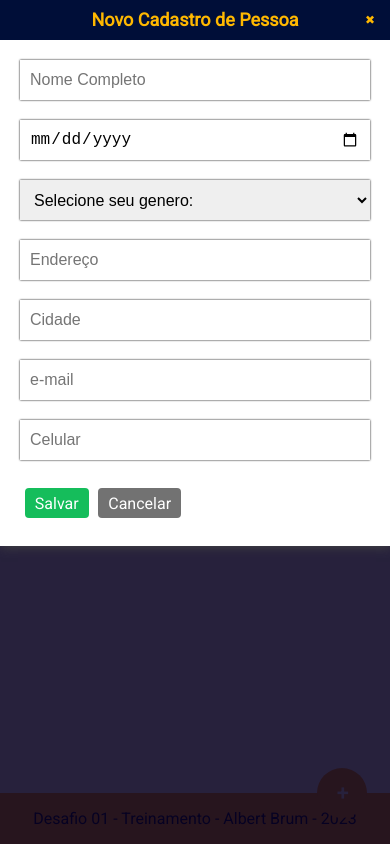
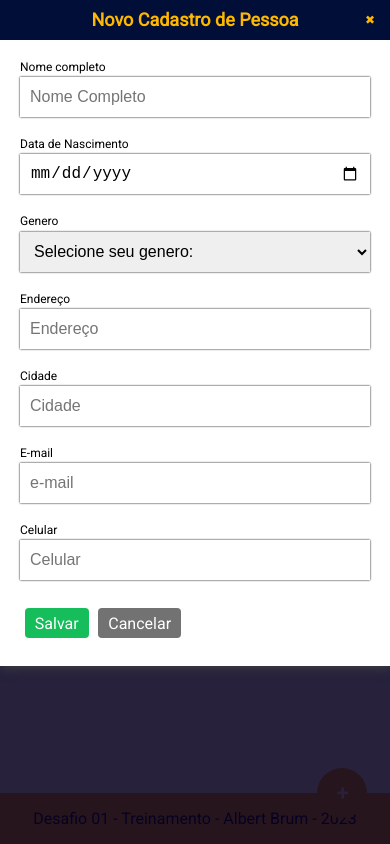
Before and after one commit to albertbrum/treinamento-desafio-01, a plain HTML site: page app-register-people.html in a window 390 px wide. Both pictures are taken after a click on the button "+ Novo". Drawn offline with Linux system fonts and the light colour scheme.

Commit message:
Melhorias no formulário de Cadastro de pessoas
- Aprimoramento na responsividade no formulário de cadastro de pessoas.
- Inserção de "labels" nos campos do formulário de cadastro de pessoas.

```diff
--- a/app-register-people.html
+++ b/app-register-people.html
@@ -1,5 +1,6 @@
 <!DOCTYPE html>
 <html lang="pt-BR">
+
 <head>
     <meta charset="UTF-8">
     <meta http-equiv="X-UA-Compatible" content="IE=edge">
@@ -11,6 +12,7 @@
     <link rel="stylesheet" href="css/modal.css">
     <title>Cadastro de Pessoas</title>
 </head>
+
 <body>
     <header class="header">
         <nav class="header__menu">
@@ -45,17 +47,43 @@
                     <span class="modal-close" id="modalClose" onclick="closeModal()">&#10006;</span>
                 </header>
                 <form class="modal-form" id="formPerson">
-                    <input type="text" class="modal-field" id="name" data-index="new" placeholder="Nome Completo" maxlength="40" required>
-                    <input type="date"  class="modal-field" id="dateOfBirth" placeholder="Data Nascimento" min="01-01-1900" max="12-31-2023" required>
+                    <div class="content-fields">
+                        <label class="label-field">Nome completo</label>
+                        <input type="text" class="modal-field" id="name" data-index="new" placeholder="Nome Completo"
+                            maxlength="40" required>
+                    </div>
+                    <div class="content-fields">
+                        <label class="label-field">Data de Nascimento</label>
+                        <input type="date" class="modal-field" id="dateOfBirth" placeholder="Data Nascimento"
+                            min="01-01-1900" max="12-31-2023" required>
+                    </div>
+                    <div class="content-fields">
+                        <label class="label-field">Genero</label>
                         <select class="modal-field" id="gender" required>
                             <option value="">Selecione seu genero:</option>
                             <option value="Masculino">Masculino</option>
                             <option value="Feminino">Feminino</option>
                         </select>
-                    <input type="text" class="modal-field" id="address" placeholder="Endereço" maxlength="50" required>
+                    </div>
+                    <div class="content-fields"><label class="label-field">Endereço</label>
+                        <input type="text" class="modal-field" id="address" placeholder="Endereço" maxlength="50"
+                            required>
+                    </div>
+                    <div class="content-fields">
+                        <label class="label-field">Cidade</label>
                         <input type="text" class="modal-field" id="city" placeholder="Cidade" maxlength="30" required>
+                    </div>
+
+
+                    <div class="content-fields">
+                        <label class="label-field">E-mail</label>
                         <input type="email" class="modal-field" id="email" placeholder="e-mail" maxlength="15" required>
-                    <input type="text" class="modal-field" id="mobile" placeholder="Celular" maxlength="15" size="15" required>
+                    </div>
+                    <div class="content-fields">
+                        <label class="label-field">Celular</label>
+                        <input type="text" class="modal-field" id="mobile" placeholder="Celular" maxlength="15"
+                            size="15" required>
+                    </div>
                 </form>
                 <footer class="modal-footer">
                     <button class="button green" id="buttonSavePerson" onclick="savePerson()">Salvar</button>
@@ -69,4 +97,5 @@
     </footer>
 </body>
 <script src="./js/main.js" defer></script>
+
 </html>
--- a/css/main.css
+++ b/css/main.css
@@ -26,9 +26,6 @@ body{
     flex-direction: column;
     font-family: var(--primary-font);
     position: relative;
-}
-label {
-    font-size: 12px;
 }
 
 main{
--- a/css/modal.css
+++ b/css/modal.css
@@ -54,14 +54,19 @@
 
 .modal-form{
     display: flex;
-    justify-content:space-between;
+    justify-content: space-between;
     flex-wrap: wrap;
     gap: 20px;
     padding: 0 20px;
 }
 
+.content-fields{
+    display: flex;
+    flex-flow: column;
+    width: calc(50% - 10px);
+}
+
 .modal-field{
-    width: calc(50% - 10px);
     height: 40px;
     outline-style: none;
     border-style: none;
@@ -75,6 +80,11 @@
     box-shadow: 0 0 3px var(--shadow-color);
 }
 
+.label-field{
+    font-size: 12px;
+    padding: 0 0 0.2rem 0;
+}
+
 .modal-footer{
     background-color: inherit;
     padding: 0 20px;
@@ -82,7 +92,21 @@
     flex-direction: left;
 }
 
-@media (max-width:720px){
+.labelInput{
+    font-size: 20px;
+    pointer-events: none;
+    transition: .5s;
+    position:relative;
+    position:initial;
+}
+.modal-field:focus ~ .labelInput,
+.modal-field:valid ~ .labelInput{
+    top: -20px;
+    font-size: 12px;
+    color: dodgerblue;
+}
+
+@media (max-width:850px){
     .modal{
         top:100%;
         transition: all 1s ease;
@@ -95,7 +119,7 @@
         width:100%;
         position:fixed;
     }
-    .modal-field{
+    .content-fields{
         width:100%;
     }
 }
```
Also changed, not shown: index.html (+6 -6 lines). Lines whose indentation alone changed are shown as unchanged.
